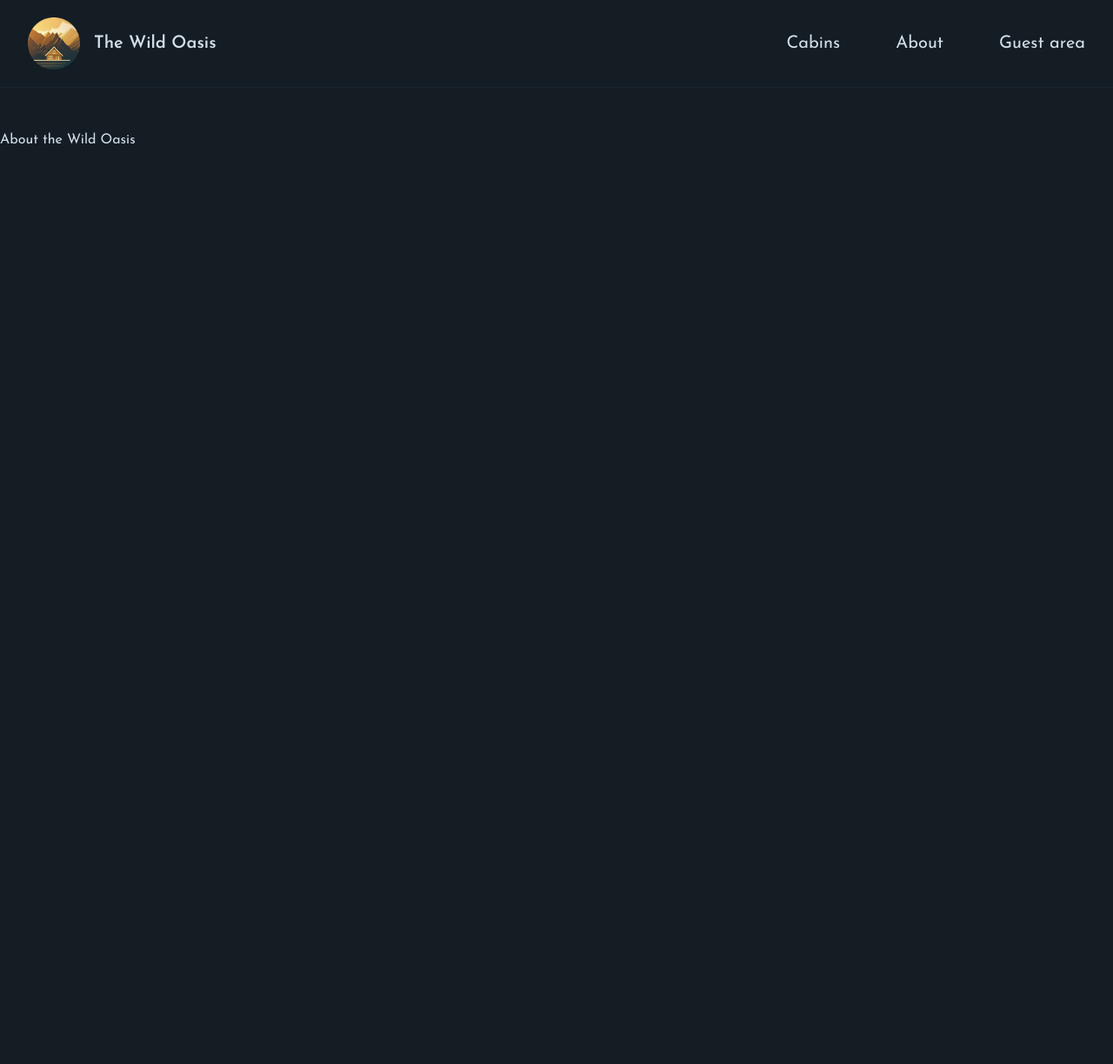
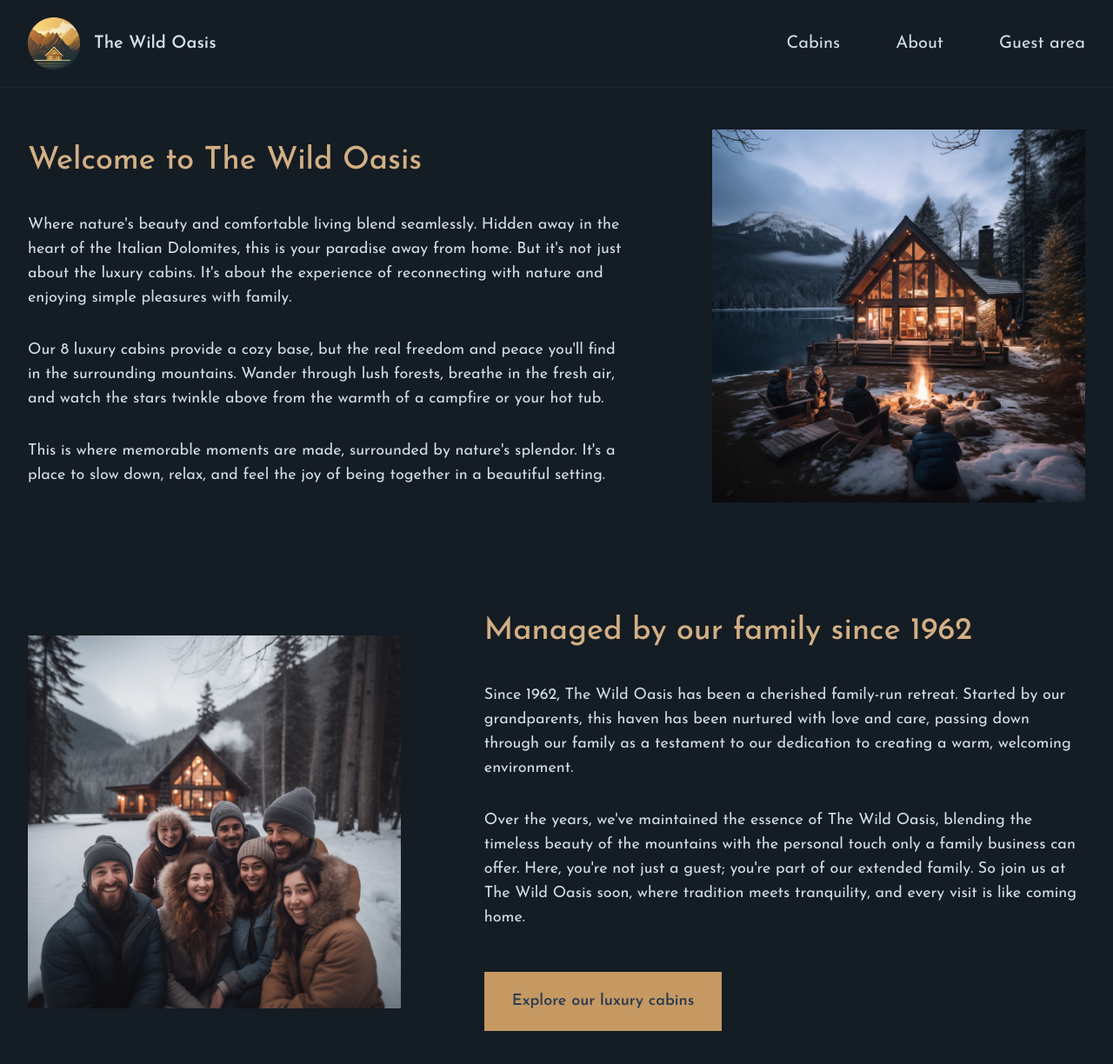
Before and after one commit to GDianaS/the-wild-oasis-website, a Next.js app: page /about in a window 1280 px wide. Shown: the top 1224 px of the page at 87% size. Before the commit the page ends 800 px from the top, so only its background shows below. Built offline with nearby package versions, Linux system fonts and the light colour scheme.

Commit message:
Cabins and About Pages

```diff
--- /dev/null
+++ b/app/_components/CabinCard.js
@@ -0,0 +1,57 @@
+import { UsersIcon } from "@heroicons/react/24/solid";
+
+function CabinCard({ cabin }) {
+  const { id, name, maxCapacity, regularPrice, discount, image } = cabin;
+
+  return (
+    <div className="flex border-primary-800 border">
+      <img
+        src={image}
+        alt={`Cabin ${name}`}
+        className="flex-1 border-r border-primary-800"
+      />
+
+      <div className="flex-grow">
+        <div className="pt-5 pb-4 px-7 bg-primary-950">
+          <h3 className="text-accent-500 font-semibold text-2xl mb-3">
+            Cabin {name}
+          </h3>
+
+          <div className="flex gap-3 items-center mb-2">
+            <UsersIcon className="h-5 w-5 text-primary-600" />
+            <p className="text-lg text-primary-200">
+              For up to <span className="font-bold">{maxCapacity}</span> guests
+            </p>
+          </div>
+
+          <p className="flex gap-3 justify-end items-baseline">
+            {discount > 0 ? (
+              <>
+                <span className="text-3xl font-[350]">
+                  ${regularPrice - discount}
+                </span>
+                <span className="line-through font-semibold text-primary-600">
+                  ${regularPrice}
+                </span>
+              </>
+            ) : (
+              <span className="text-3xl font-[350]">${regularPrice}</span>
+            )}
+            <span className="text-primary-200">/ night</span>
+          </p>
+        </div>
+
+        <div className="bg-primary-950 border-t border-t-primary-800 text-right">
+          <a
+            href={`/cabins/${id}`}
+            className="border-l border-primary-800 py-4 px-6 inline-block hover:bg-accent-600 transition-all hover:text-primary-900"
+          >
+            Details & reservation &rarr;
+          </a>
+        </div>
+      </div>
+    </div>
+  );
+}
+
+export default CabinCard;
--- a/app/about/page.js
+++ b/app/about/page.js
@@ -1,9 +1,83 @@
+import Image from "next/image";
+import image1 from "@/public/about-1.jpg"
+import image2 from "@/public/about-2.jpg"
+
 export const metadata={
     title:"About"
 }
 
-export default function Page(){
-    return(
-        <h1>About the Wild Oasis</h1>
-    )
+export default function Page() {
+  return (
+    <div className="grid grid-cols-5 gap-x-24 gap-y-32 text-lg items-center">
+      <div className="col-span-3">
+        <h1 className="text-4xl mb-10 text-accent-400 font-medium">
+          Welcome to The Wild Oasis
+        </h1>
+
+        <div className="space-y-8">
+          <p>
+            Where nature&apos;s beauty and comfortable living blend seamlessly.
+            Hidden away in the heart of the Italian Dolomites, this is your
+            paradise away from home. But it&apos;s not just about the luxury cabins.
+            It&apos;s about the experience of reconnecting with nature and enjoying
+            simple pleasures with family.
+          </p>
+          <p>
+            Our 8 luxury cabins provide a cozy base, but the real freedom and
+            peace you&apos;ll find in the surrounding mountains. Wander through lush
+            forests, breathe in the fresh air, and watch the stars twinkle above
+            from the warmth of a campfire or your hot tub.
+          </p>
+          <p>
+            This is where memorable moments are made, surrounded by nature&apos;s
+            splendor. It&apos;s a place to slow down, relax, and feel the joy of
+            being together in a beautiful setting.
+          </p>
+        </div>
+      </div>
+
+      <div className="col-span-2">
+        <Image
+          src={image1}
+          alt="Family sitting around a fire pit in front of cabin"
+        />
+      </div>
+
+      <div className="col-span-2">
+        <Image src={image2} alt="Family that manages The Wild Oasis" />
+      </div>
+
+      <div className="col-span-3">
+        <h1 className="text-4xl mb-10 text-accent-400 font-medium">
+          Managed by our family since 1962
+        </h1>
+
+        <div className="space-y-8">
+          <p>
+            Since 1962, The Wild Oasis has been a cherished family-run retreat.
+            Started by our grandparents, this haven has been nurtured with love
+            and care, passing down through our family as a testament to our
+            dedication to creating a warm, welcoming environment.
+          </p>
+          <p>
+            Over the years, we&apos;ve maintained the essence of The Wild Oasis,
+            blending the timeless beauty of the mountains with the personal
+            touch only a family business can offer. Here, you&apos;re not just a
+            guest; you&apos;re part of our extended family. So join us at The Wild
+            Oasis soon, where tradition meets tranquility, and every visit is
+            like coming home.
+          </p>
+
+          <div>
+            <a
+              href="/cabins"
+              className="inline-block mt-4 bg-accent-500 px-8 py-5 text-primary-800 text-lg font-semibold hover:bg-accent-600 transition-all"
+            >
+              Explore our luxury cabins
+            </a>
+          </div>
+        </div>
+      </div>
+    </div>
+  );
 }
--- a/app/cabins/page.js
+++ b/app/cabins/page.js
@@ -1,5 +1,6 @@
 // import Counter from "../_components/Counter";
 import Counter from "@/app/_components/Counter";
+import CabinCard from "@/app/_components/CabinCard";
 
 
 export const metadata={
@@ -7,9 +8,22 @@ export const metadata={
 };
 
 export default function Page(){
+
+    const cabins = [];
+
     return(
         <div>
-            <h1>Cabins Page</h1>
+            <h1 className="text-4xl mb-5 text-accent-400 font-medium">Our Luxury Cabins</h1>
+            <p className="text-primary-200 text-lg mb-10">Cozy yet luxurious cabins, located right in the heart of the Italian Dolomites. Imagine waking up to beautiful mountain views, spending yout days exploring the dark forests around, or just relaxing in yout private hot tub under the stars. Enjoy nature&apos;s beauty in your own little home away from home. The perfect sport for a peaceful, calm vacation. Welcome to paradise.</p>
+
+            {/* Se tiver pelo menos uma cabine, prossiga e mostre o conteúdo. */}
+            {cabins.length > 0 && (
+                <div className="grid sm:grid-cols-1 md:grid-cols-2 gap-8 lg:gap-12 xl:gap-14">
+                    {cabins.map((cabin) => (
+                        <CabinCard cabin={cabin} key={cabin.id}/>
+                    ))}
+                </div>
+            )}
 
         </div>
     )
--- a/app/layout.js
+++ b/app/layout.js
@@ -27,12 +27,11 @@ export const metadata={
 export default function RootLayout({children}){
     return(
         <html>
-            <body className={`${josefin.className}
-            bg-primary-950 text-primary-100 min-h-screen flex flex-col relative`}>
+            <body className={`${josefin.className} antialiased bg-primary-950 text-primary-100 min-h-screen flex flex-col relative`}>
 
                 <Header/>
 
-                <div className="flex-1 px -8 py-12">
+                <div className="flex-1 px-8 py-12">
                     <main className="max-w-7xl mx-auto">
                         {children}
                     </main>
```
